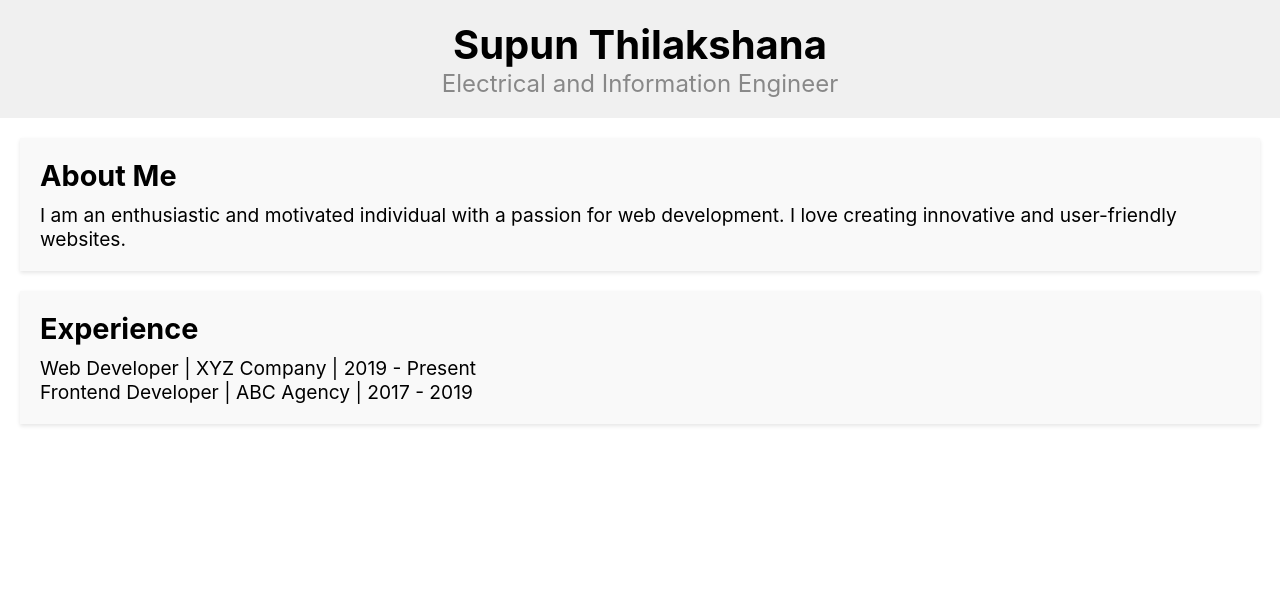
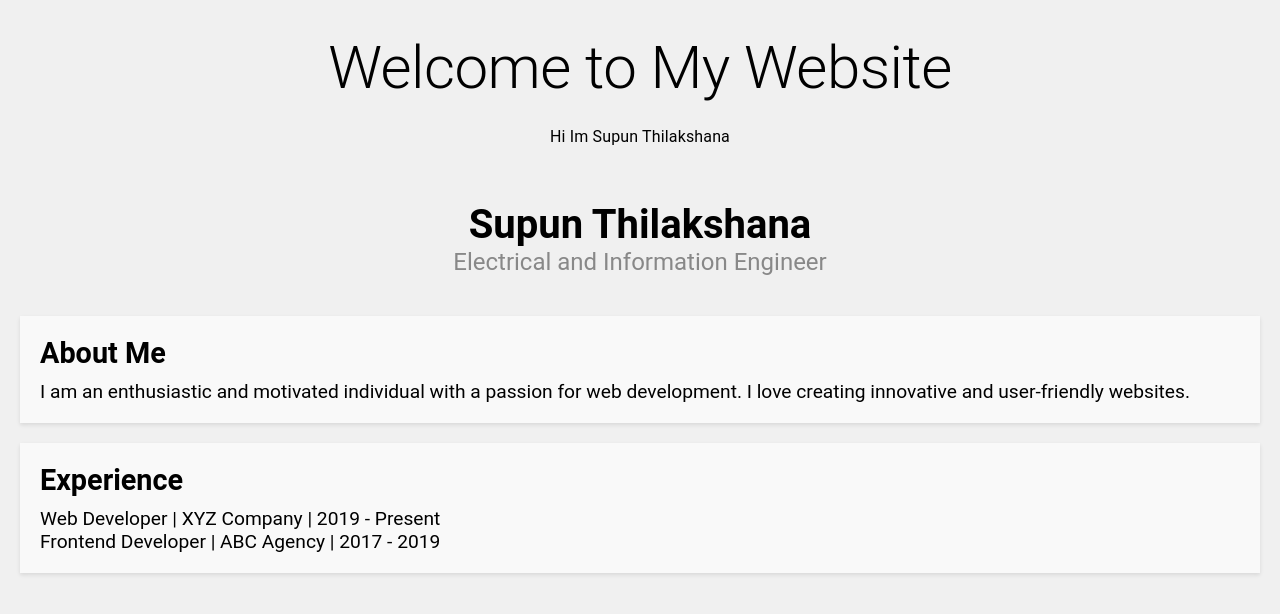
Before and after one commit to SupunTd/supunthilakshana.github.io, a React (Create React App) app: page / in a window 1280 px wide. Shown: the top 614 px of the page. Built offline with nearby package versions, Linux system fonts and the light colour scheme.

Commit message:
add some material ui

```diff
--- a/package.json
+++ b/package.json
@@ -3,6 +3,9 @@
   "version": "0.1.0",
   "private": true,
   "dependencies": {
+    "@emotion/react": "^11.11.1",
+    "@emotion/styled": "^11.11.0",
+    "@mui/material": "^5.14.1",
     "@testing-library/jest-dom": "^5.17.0",
     "@testing-library/react": "^13.4.0",
     "@testing-library/user-event": "^13.5.0",
--- /dev/null
+++ b/src/components/home/container1/container1.jsx
@@ -0,0 +1,17 @@
+import React from 'react';
+import { Box, Typography } from '@mui/material';
+
+const HomePage = () => {
+    return (
+        <Box p={4} textAlign="center">
+            <Typography variant="h2" gutterBottom>
+                Welcome to My Website
+            </Typography>
+            <Typography variant="body1">
+Hi Im Supun Thilakshana
+            </Typography>
+        </Box>
+    );
+};
+
+export default HomePage;
--- a/src/components/home/home.jsx
+++ b/src/components/home/home.jsx
@@ -1,5 +1,5 @@
 import React from 'react';
-
+import Container1 from "./container1/container1";
 const styles = {
     header: {
         textAlign: 'center',
@@ -33,7 +33,10 @@ const styles = {
 
 function App() {
     return (
+        <>
+            <Container1 />
         <div>
+
             <header style={styles.header}>
                 <h1 style={styles.h1}>Supun Thilakshana</h1>
                 <p style={styles.p}>Electrical and Information Engineer</p>
@@ -57,6 +60,7 @@ function App() {
             </section>
             {/* Add more sections as needed */}
         </div>
+        </>
     );
 }
 
--- a/src/index.css
+++ b/src/index.css
@@ -1,10 +1,13 @@
 body {
-  margin: 0;
   font-family: -apple-system, BlinkMacSystemFont, 'Segoe UI', 'Roboto', 'Oxygen',
     'Ubuntu', 'Cantarell', 'Fira Sans', 'Droid Sans', 'Helvetica Neue',
     sans-serif;
   -webkit-font-smoothing: antialiased;
   -moz-osx-font-smoothing: grayscale;
+  margin: 0;
+  padding: 0;
+  font-family: 'Roboto', sans-serif;
+  background-color: #f0f0f0;
 }
 
 code {
```
Also changed, not shown: 1 other file (tests, documents, lock files or other folders).
